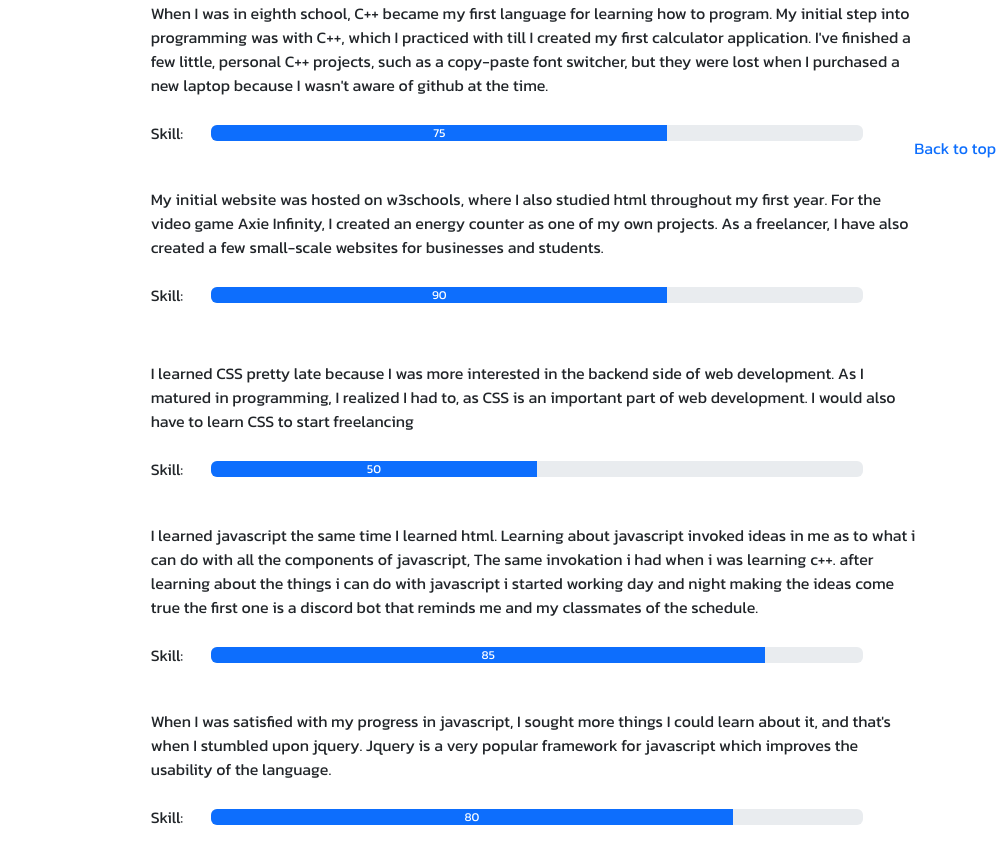
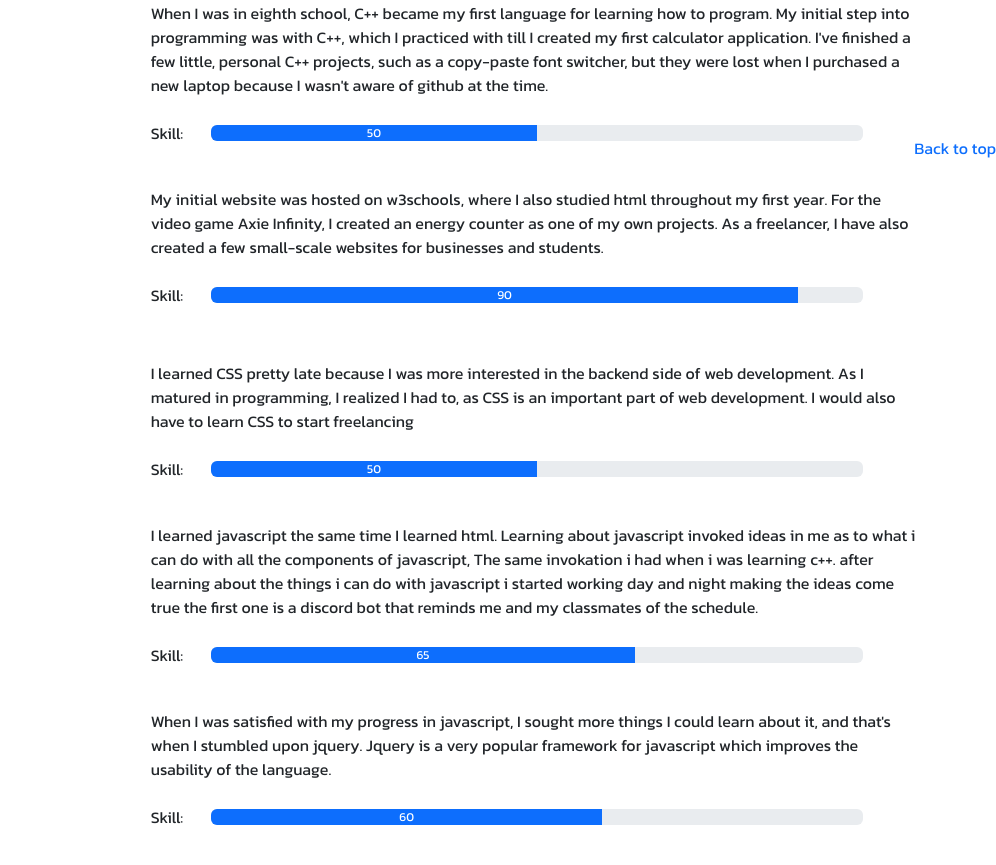
Before and after one commit to wiSHrew/Personal-website, a website: page index.html in a window 1280 px wide. Shown: the part 640-1505 px from the top of the page, 284-1280 px from the left. Drawn offline with nearby package versions, Linux system fonts and the light colour scheme.

Commit message:
fix size

```diff
--- a/index.html
+++ b/index.html
@@ -95,8 +95,8 @@
                                 Skill:
                             </div>
                             <div class="col-9 align-self-center me-2 px-0 progress">
-                                <div class="progress-bar" role="progressbar" aria-valuenow="75" aria-valuemin="0" aria-valuemax="100" style="width:70%">
-                                  75
+                                <div class="progress-bar" role="progressbar" aria-valuenow="75" aria-valuemin="0" aria-valuemax="100" style="width:50%">
+                                  50
                                 </div>
                             </div>
                         </div>
@@ -118,7 +118,7 @@
                                 Skill:
                             </div>
                             <div class="col-9 align-self-center me-2 px-0 progress">
-                                <div class="progress-bar" role="progressbar" aria-valuenow="90" aria-valuemin="0" aria-valuemax="100" style="width:70%">
+                                <div class="progress-bar" role="progressbar" aria-valuenow="90" aria-valuemin="0" aria-valuemax="100" style="width:90%">
                                   90
                                 </div>
                             </div>
@@ -166,8 +166,8 @@
                                 Skill:
                             </div>
                             <div class="col-9 align-self-center me-2 px-0 progress">
-                                <div class="progress-bar" role="progressbar" aria-valuenow="85" aria-valuemin="0" aria-valuemax="100" style="width:85%">
-                                  85
+                                <div class="progress-bar" role="progressbar" aria-valuenow="65" aria-valuemin="0" aria-valuemax="100" style="width:65%">
+                                  65
                                 </div>
                             </div>
                         </div>
@@ -190,8 +190,8 @@
                                 Skill:
                             </div>
                             <div class="col-9 align-self-center me-2 px-0 progress">
-                                <div class="progress-bar" role="progressbar" aria-valuenow="80" aria-valuemin="0" aria-valuemax="100" style="width:80%">
-                                  80
+                                <div class="progress-bar" role="progressbar" aria-valuenow="60" aria-valuemin="0" aria-valuemax="100" style="width:60%">
+                                  60
                                 </div>
                             </div>
                         </div>
@@ -248,7 +248,7 @@
         <br>
         <hr>
         <!-- projects -->
-        <div class="row mx-5 justify-content-center" id="scrollspyprojects">
+        <div class="row mx-3 justify-content-center" id="scrollspyprojects">
             <div class="col-12 text-center" id="title">Projects</div>
             <div class="col-4 text-center" id="projectname">Discord bot using JavaScript</div>
             <div class="col-7">
```
Also changed, not shown: projects.html (+1 -1 lines).
